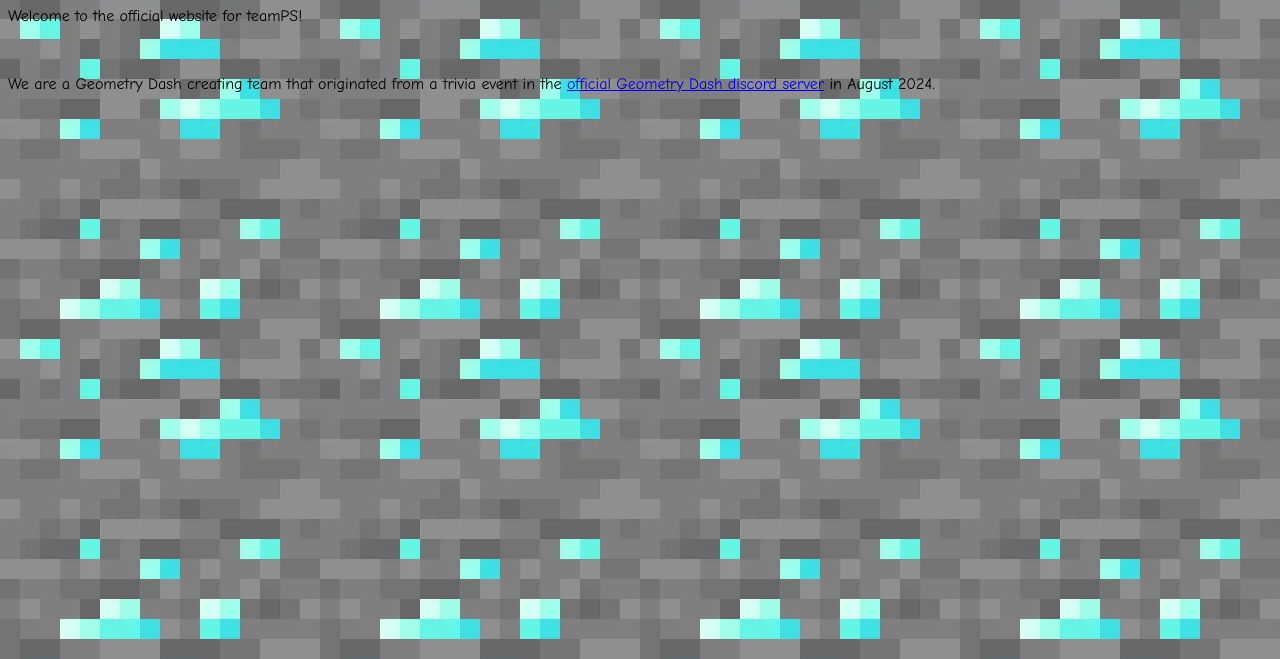
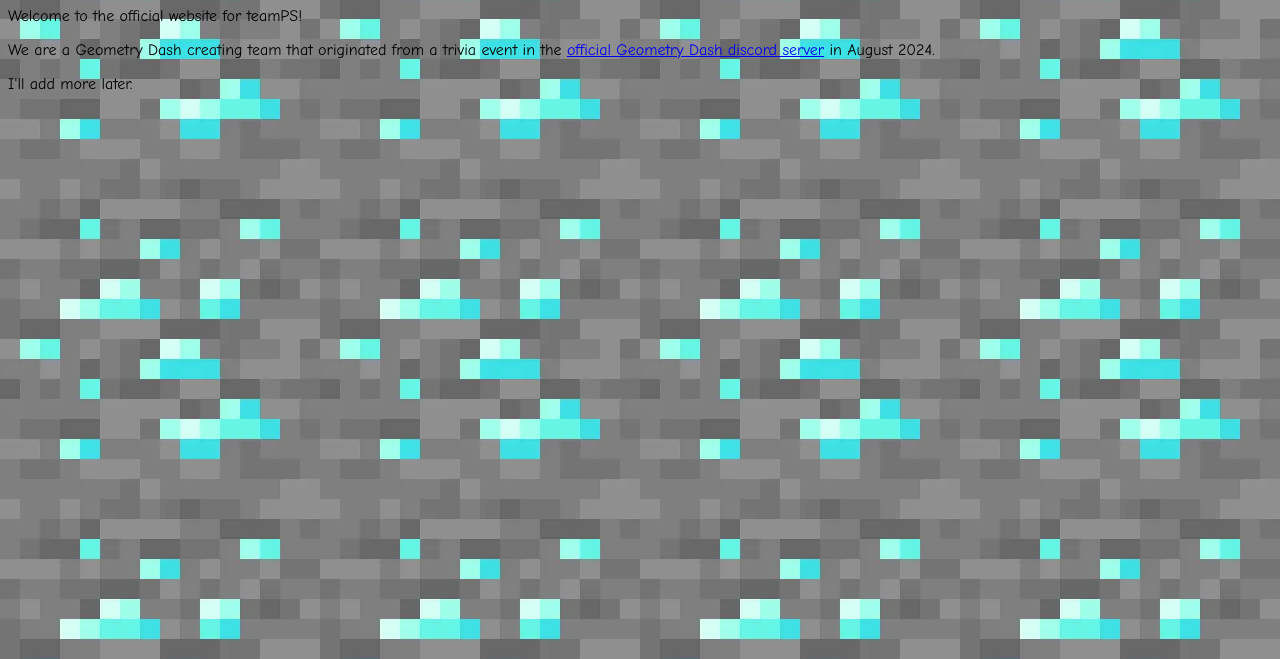
Before and after one commit to ImmediateMurderProfessionals/teamPS, a plain HTML site: page index.html in a window 1280 px wide. Shown: the part 141-800 px from the top of the page. Drawn offline with Linux system fonts and the light colour scheme; a script that the page names is missing.

Commit message:
Update index.html

```diff
--- a/index.html
+++ b/index.html
@@ -16,7 +16,9 @@
   <a href=https://immediatemurderprofessionals.github.io>Go back</a>
 <p><i>Warning: this page is unfinished. More coming soon!</i></p>
 <p>Welcome to the official website for teamPS!</p>
-<br>
+
 <p>We are a Geometry Dash creating team that originated from a trivia event in the <a href=https://discord.gg/geometrydash>official Geometry Dash discord server</a> in August 2024.</p>
+
+<p>I'll add more later.</p>
 </body>
 </html>
```
